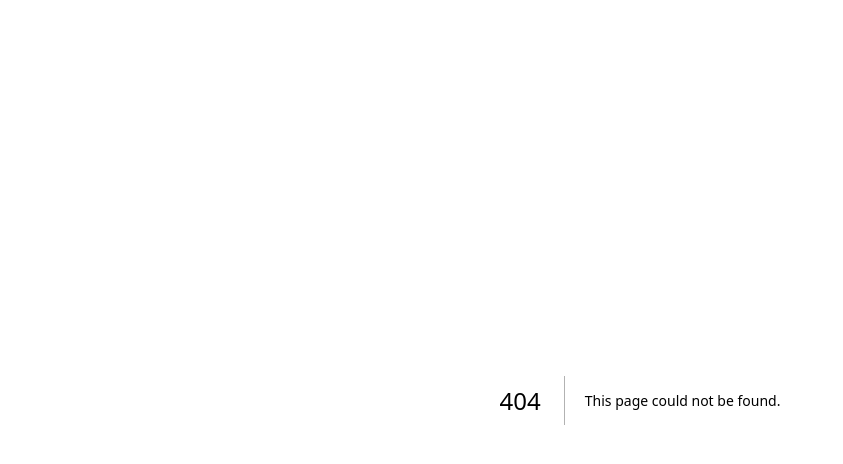
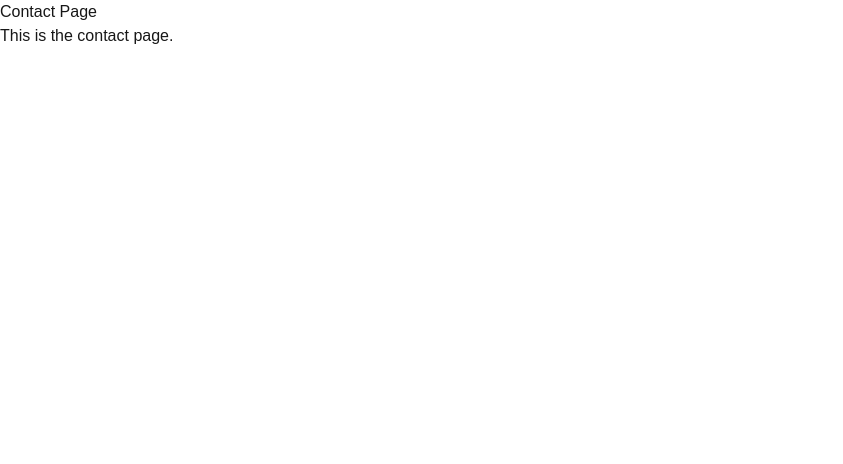
Before and after one commit to pahulmeet-singh/INT257, a Next.js app in the folder int257/: page /contact in a window 1280 px wide. Before the commit this address had no page. Shown: the top 464 px of the page, without its empty margins (0-843 px from the left). Built offline with nearby package versions, Linux system fonts and the light colour scheme.

Commit message:
creating custom routes and fragment wrapping

```diff
--- /dev/null
+++ b/int257/app/about/page.js
@@ -0,0 +1,5 @@
+export default function About(){
+    return (
+        <h1>About Page</h1>
+    )
+}
--- /dev/null
+++ b/int257/app/contact/page.js
@@ -0,0 +1,11 @@
+export default function Contact(){
+    return (
+        // <h1> Contact Page</h1>
+        // <p>This is the contact page.</p>
+        // to solve this error, you can use a fragment to wrap the elements
+        <>
+            <h1> Contact Page</h1>
+            <p>This is the contact page.</p>
+        </>
+    )
+}
--- /dev/null
+++ b/int257/app/teams/careers/page.js
@@ -0,0 +1,7 @@
+export default function Career(){
+    return(
+        <>
+        <h1> This is my careers page</h1>
+        </>
+    )
+}
```
